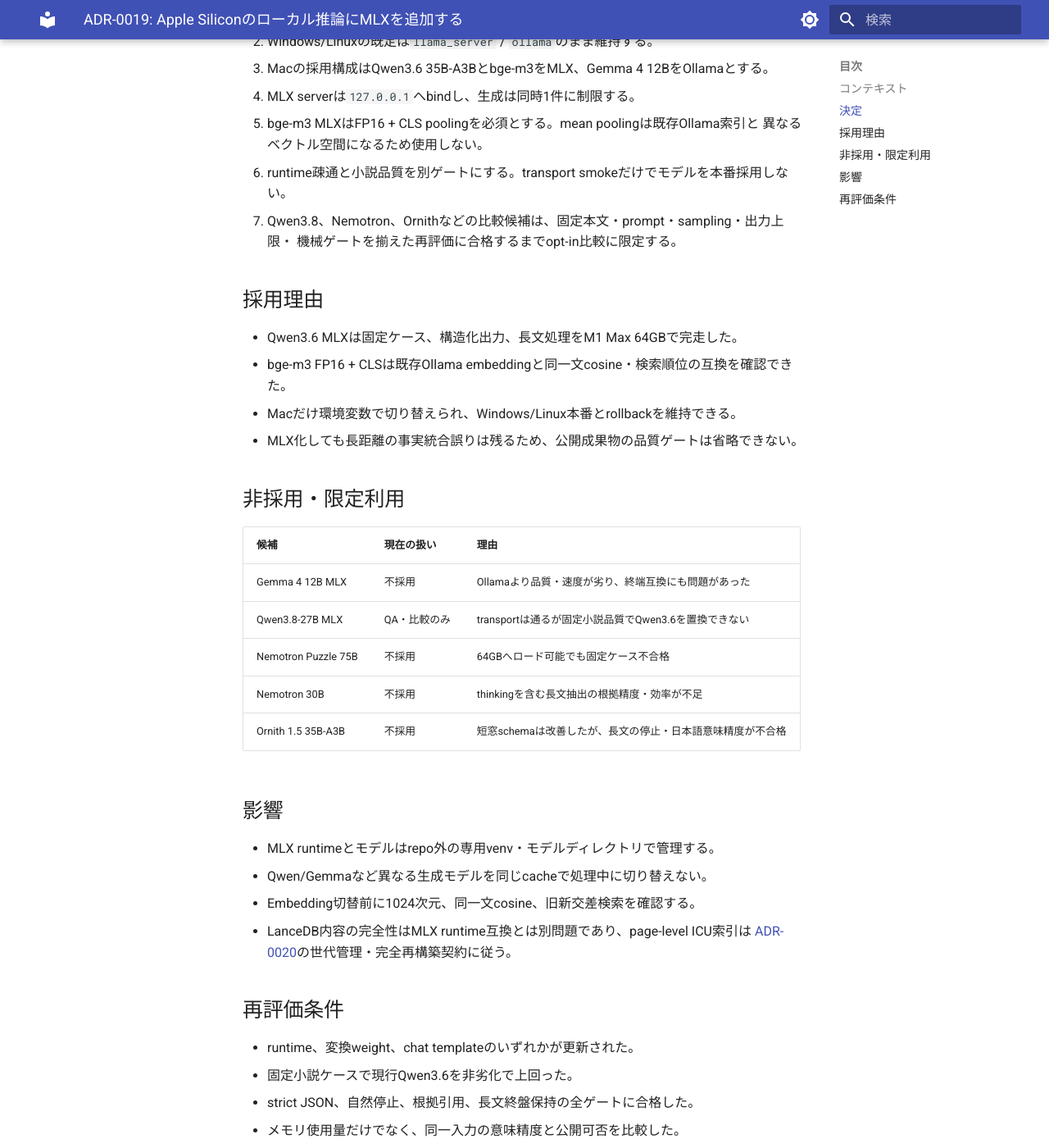
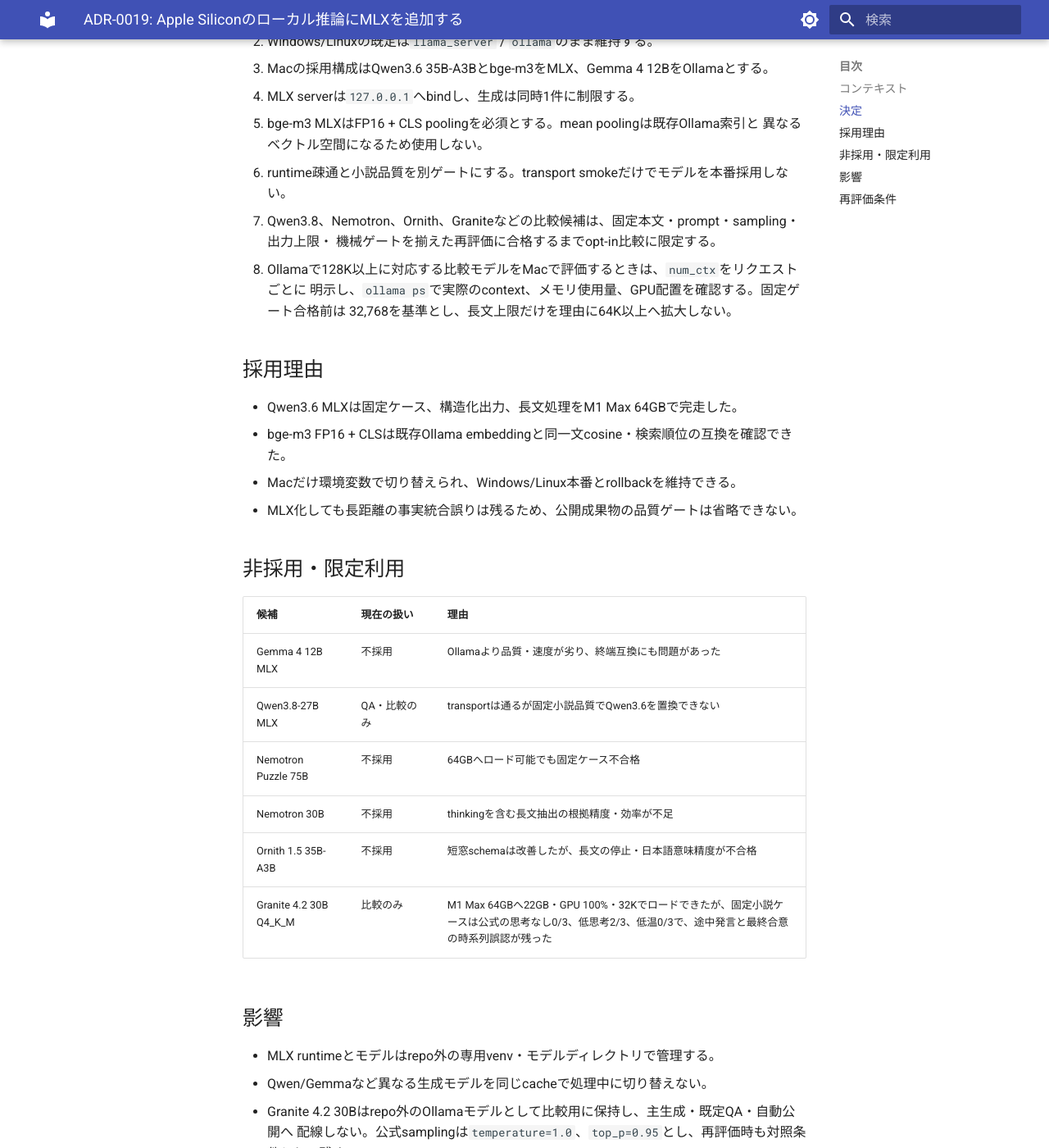
Before and after one commit to kkmmyr/Pic2PDF_Viewer, an MkDocs documentation site: the page built from docs/design/基本設計/ADR/0019_apple-silicon-mlx-inference.md, in a window 1280 px wide and 1400 px high, scrolled down 684 px. Shown: the whole window at 82% size. Built offline with MkDocs 1.6.1 and Material for MkDocs 9.7.7, drawn with Linux system fonts in a browser that asks for light colours; some of the changed text lies outside the part shown.

Commit message:
docs: Granite 4.2 30Bの実機評価を設計へ反映
M1 Max 64GBでのロード、固定品質ゲート、速度測定を記録する。
主生成・既定QA・自動公開への配線を見送り、再評価条件を明文化する。

Co-Authored-By: Codex GPT-6 <noreply@anthropic.com>

```diff
--- a/docs/design/基本設計/ADR/0019_apple-silicon-mlx-inference.md
+++ b/docs/design/基本設計/ADR/0019_apple-silicon-mlx-inference.md
@@ -21,8 +21,11 @@ Windows/Linux本番は安定稼働中であり、Mac対応によって既定経
 5. bge-m3 MLXはFP16 + CLS poolingを必須とする。mean poolingは既存Ollama索引と
    異なるベクトル空間になるため使用しない。
 6. runtime疎通と小説品質を別ゲートにする。transport smokeだけでモデルを本番採用しない。
-7. Qwen3.8、Nemotron、Ornithなどの比較候補は、固定本文・prompt・sampling・出力上限・
+7. Qwen3.8、Nemotron、Ornith、Graniteなどの比較候補は、固定本文・prompt・sampling・出力上限・
    機械ゲートを揃えた再評価に合格するまでopt-in比較に限定する。
+8. Ollamaで128K以上に対応する比較モデルをMacで評価するときは、`num_ctx`をリクエストごとに
+   明示し、`ollama ps`で実際のcontext、メモリ使用量、GPU配置を確認する。固定ゲート合格前は
+   32,768を基準とし、長文上限だけを理由に64K以上へ拡大しない。
 
 ## 採用理由
 
@@ -40,11 +43,14 @@ Windows/Linux本番は安定稼働中であり、Mac対応によって既定経
 | Nemotron Puzzle 75B | 不採用 | 64GBへロード可能でも固定ケース不合格 |
 | Nemotron 30B | 不採用 | thinkingを含む長文抽出の根拠精度・効率が不足 |
 | Ornith 1.5 35B-A3B | 不採用 | 短窓schemaは改善したが、長文の停止・日本語意味精度が不合格 |
+| Granite 4.2 30B Q4_K_M | 比較のみ | M1 Max 64GBへ22GB・GPU 100%・32Kでロードできたが、固定小説ケースは公式の思考なし0/3、低思考2/3、低温0/3で、途中発言と最終合意の時系列誤認が残った |
 
 ## 影響
 
 - MLX runtimeとモデルはrepo外の専用venv・モデルディレクトリで管理する。
 - Qwen/Gemmaなど異なる生成モデルを同じcacheで処理中に切り替えない。
+- Granite 4.2 30Bはrepo外のOllamaモデルとして比較用に保持し、主生成・既定QA・自動公開へ
+  配線しない。公式samplingは`temperature=1.0`、`top_p=0.95`とし、再評価時も対照条件として残す。
 - Embedding切替前に1024次元、同一文cosine、旧新交差検索を確認する。
 - LanceDB内容の完全性はMLX runtime互換とは別問題であり、page-level ICU索引は
   [ADR-0020](0020_page-level-lancedb-icu-shadow.md)の世代管理・完全再構築契約に従う。
@@ -57,4 +63,5 @@ Windows/Linux本番は安定稼働中であり、Mac対応によって既定経
 - メモリ使用量だけでなく、同一入力の意味精度と公開可否を比較した。
 
 詳細な実測値と試行履歴は
-[Apple Silicon MLX検証履歴](../../../archive/検証/Apple_Silicon_MLX_検証履歴.md)に凍結した。
+[Apple Silicon MLX検証履歴](../../../archive/検証/Apple_Silicon_MLX_検証履歴.md)と
+[小説RAG技術知見](../../../log/技術知見/小説RAG_技術知見.md)を参照する。
```
Also changed, not shown: other parts of docs/design/基本設計/ADR/0019_apple-silicon-mlx-inference.md (+1 -1 lines), docs/design/詳細設計/機能別/小説RAG_パイプライン設計.md (+3 -1 lines), docs/log/変更履歴.md (+8 -0 lines), docs/log/技術知見/小説RAG_技術知見.md (+8 -1 lines).
